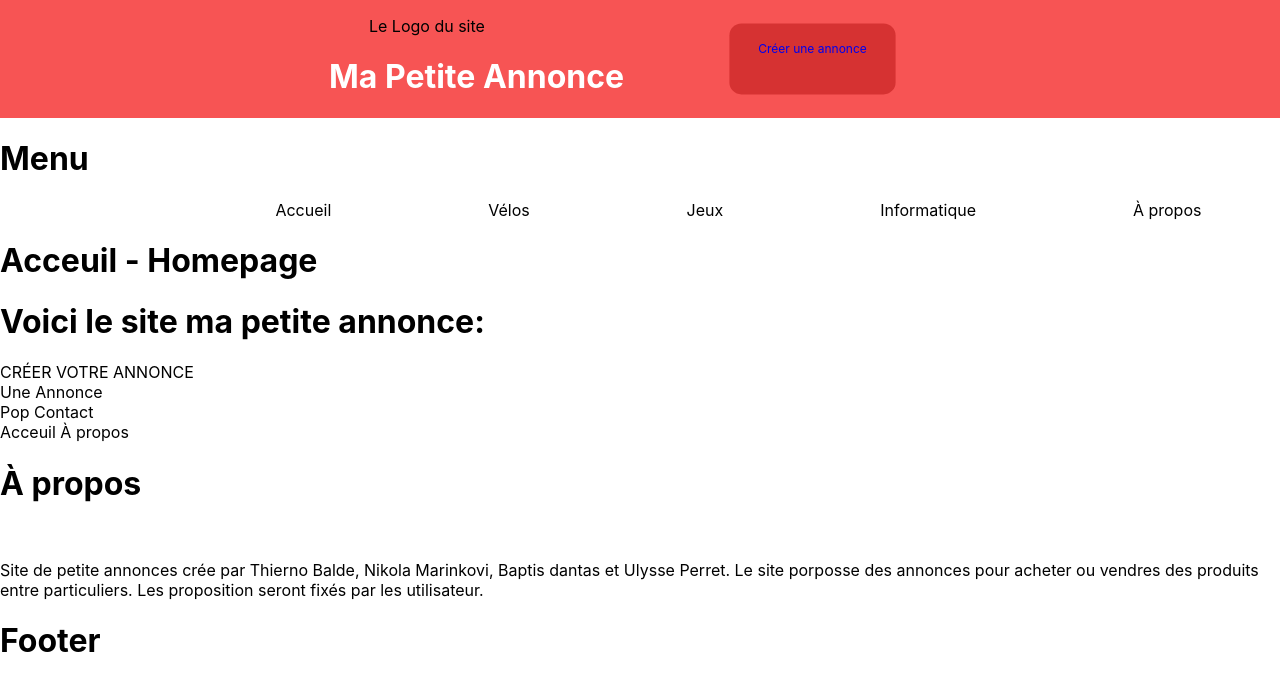
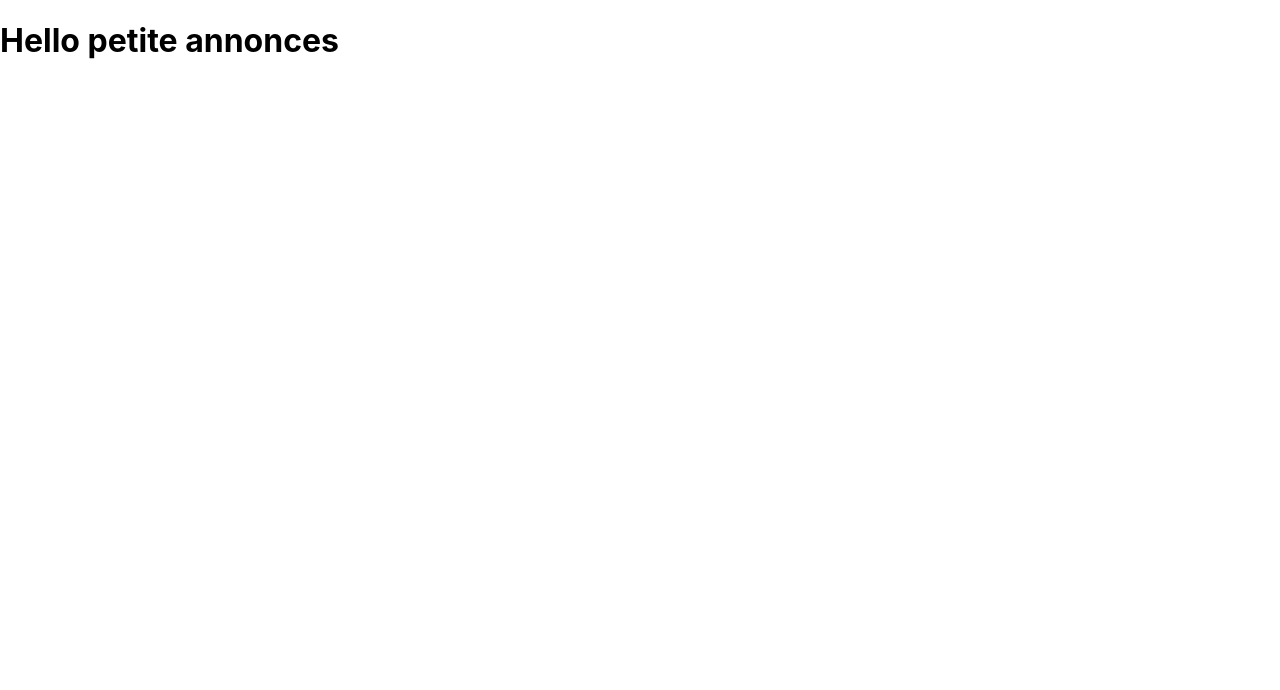
Before and after one commit to Site-petites-annonces/projet-0, a React (Create React App) app in the folder ma-petite-annonce/: page / in a window 1280 px wide. Shown: the top 690 px of the page. Built offline with nearby package versions, Linux system fonts and the light colour scheme.

Commit message:
mise a jour test

```diff
--- a/ma-petite-annonce/src/index.js
+++ b/ma-petite-annonce/src/index.js
@@ -1,15 +1,24 @@
 import React from 'react';
 import ReactDOM from 'react-dom';
+
 import './styles/css/index.css';
-import App from './App';
-//import reportWebVitals from './reportWebVitals.js';
 
-ReactDOM.render(
+function App() {
+  return (
+    <div class="App">
+      <h1>Hello petite annonces</h1>
+    </div>
+  )
+}
+
+const rootElement = document.getElementById("root");
+ReactDOM.render(<App />, rootElement)
+
+
+/**
+ * ReactDOM.render(
   <React.StrictMode>
     <App />
   </React.StrictMode>,
-  document.getElementById('root')
-);
-
-//For measure
-//reportWebVitals();
+  document.getElementById('root'));
+ */
```
